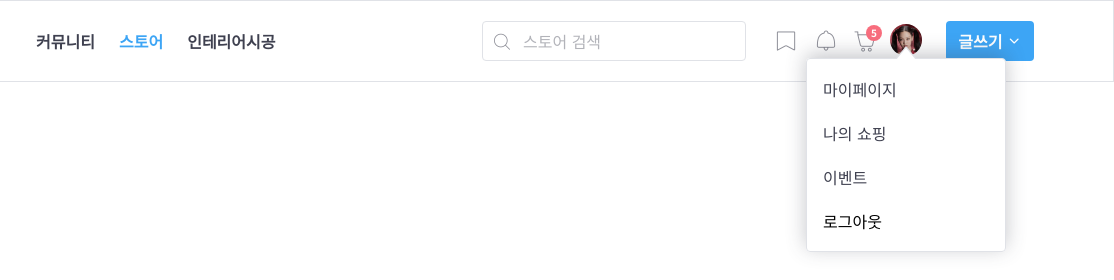
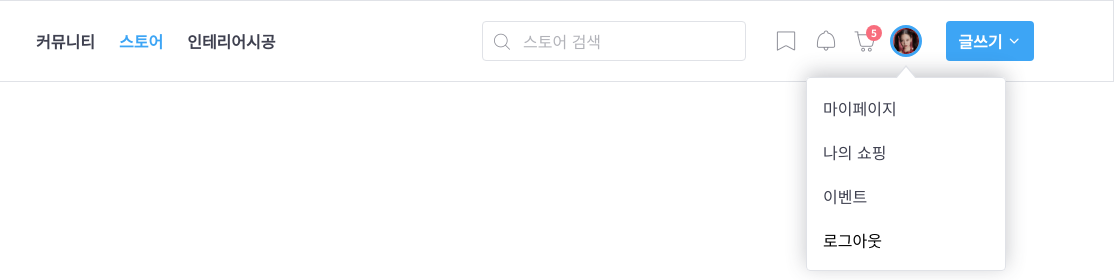
Before and after one commit to hijiyun/tomorrow-house, a website: page index.html in a window 1280 px wide. Shown: the full height of the page, 166-1280 px from the left. Drawn offline with Linux system fonts and the light colour scheme; files whose address does not match are found by name.

Commit message:
💄 Displays my-menu content and apply button status

```diff
--- a/index.html
+++ b/index.html
@@ -102,11 +102,11 @@
 
                   <div class="my-menu sm-hidden">
                     <button
-                      class="my-mrnu-button"
+                      class="my-menu-button is-active"
                       type="button"
                       aria-label="마이메뉴 열기 버튼"
                     >
-                      <div class="avatar-32">
+                      <div class="">
                         <img
                           src="./assets/images/user-img-03.webp"
                           alt="제니 이미지2"
--- a/styles/components/_my-menu.scss
+++ b/styles/components/_my-menu.scss
@@ -1,10 +1,33 @@
 .my-menu {
+  $button-size: 32px;
   $tooltip-size: 12px;
 
   position: relative;
 
+  &-button {
+    width: $button-size;
+    height: $button-size;
+    overflow: hidden;
+    border: 3px solid $white;
+    border-radius: 50%;
+    transition: border-color 200ms ease-in-out;
+
+    &.is-active,
+    &:hover {
+      border-color: $blue;
+    }
+
+    img {
+      display: block;
+      width: 100%;
+      height: 100%;
+      object-fit: cover;
+    }
+  }
+
   &-content {
     @include pos-center-x;
+    top: $button-size + $tooltip-size + 8px;
     border-radius: 4px;
     box-shadow: $dropdown-shadow;
 
```
Also changed, not shown: style.css, 1 other file.
